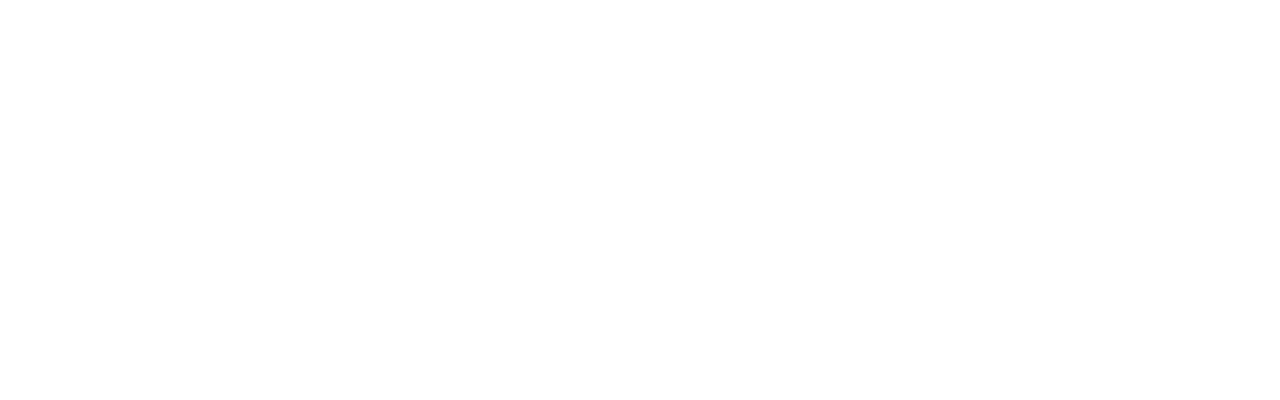
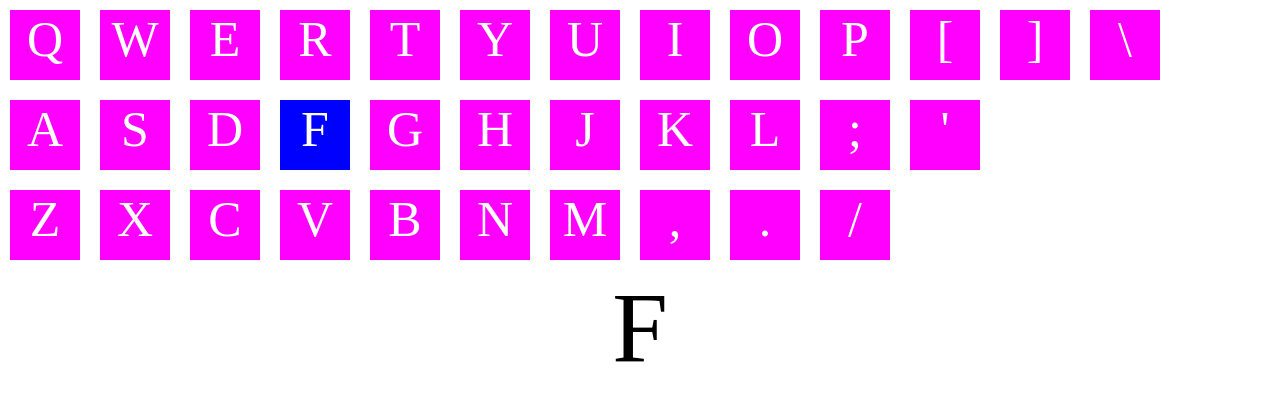
Before and after one commit to torresga/touch_typing, a plain HTML site: page index.html in a window 1280 px wide. Drawn offline with nearby package versions, Linux system fonts and the light colour scheme.

Commit message:
Add Todo, style, and JS to touch_typing

```diff
--- a/index.html
+++ b/index.html
@@ -1,8 +1,60 @@
 <!doctype html>
 <head>
+<link rel="stylesheet" type="text/css" href="style.css">
+<script src="http://ajax.googleapis.com/ajax/libs/jquery/2.1.1/jquery.min.js">
+</script>
+<script src="touch_typing.js"></script>
 <title>
+</title>
+</head>
+<body>
 
-</title>
-<body>
+  <div id="first-row">
+    <div class="key">Q</div>
+    <div class="key">W</div>
+    <div class="key">E</div>
+    <div class="key">R</div>
+    <div class="key">T</div>
+    <div class="key">Y</div>
+    <div class="key">U</div>
+    <div class="key">I</div>
+    <div class="key">O</div>
+    <div class="key">P</div>
+    <div class="key">[</div>
+    <div class="key">]</div>
+    <div class="key">\</div>
+  </div>
+
+  <div id="second-row">
+    <div class="key">A</div>
+    <div class="key">S</div>
+    <div class="key">D</div>
+    <div class="key">F</div>
+    <div class="key">G</div>
+    <div class="key">H</div>
+    <div class="key">J</div>
+    <div class="key">K</div>
+    <div class="key">L</div>
+    <div class="key">;</div>
+    <div class="key">'</div>
+   </div>
+
+   <div id="third-row">
+    <div class="key">Z</div>
+    <div class="key">X</div>
+    <div class="key">C</div>
+    <div class="key">V</div>
+    <div class="key">B</div>
+    <div class="key">N</div>
+    <div class="key">M</div>
+    <div class="key">,</div>
+    <div class="key">.</div>
+    <div class="key">/</div>
+  </div>
+
+  <div id="text-to-type">F</div>
+
+
+
 </body>
 </html>
--- /dev/null
+++ b/style.css
@@ -0,0 +1,26 @@
+body { margin: 0 auto; }
+
+#first-row, #second-row, #third-row {
+  text-align: center;
+  width: 100%;
+  margin: 0 auto;
+  float: left;
+}
+
+.key {
+  width: 70px;
+  height: 70px;
+  background-color: magenta;
+  font-size: 50px;
+  color: white;
+  text-align: center;
+  float: left;
+  margin: 10px;
+}
+
+#text-to-type {
+  width: 400px;
+  text-align: center;
+  font-size: 100px;
+  margin: 0 auto;
+}
--- /dev/null
+++ b/touch_typing.js
@@ -0,0 +1,5 @@
+$(document).ready(function() {
+  var letter = $("#text-to-type").text();
+  // find text in dom that matches letter
+  $(".key:contains(" + letter + ")").css("background-color", "blue");
+});
```
Also changed, not shown: 1 other file.
